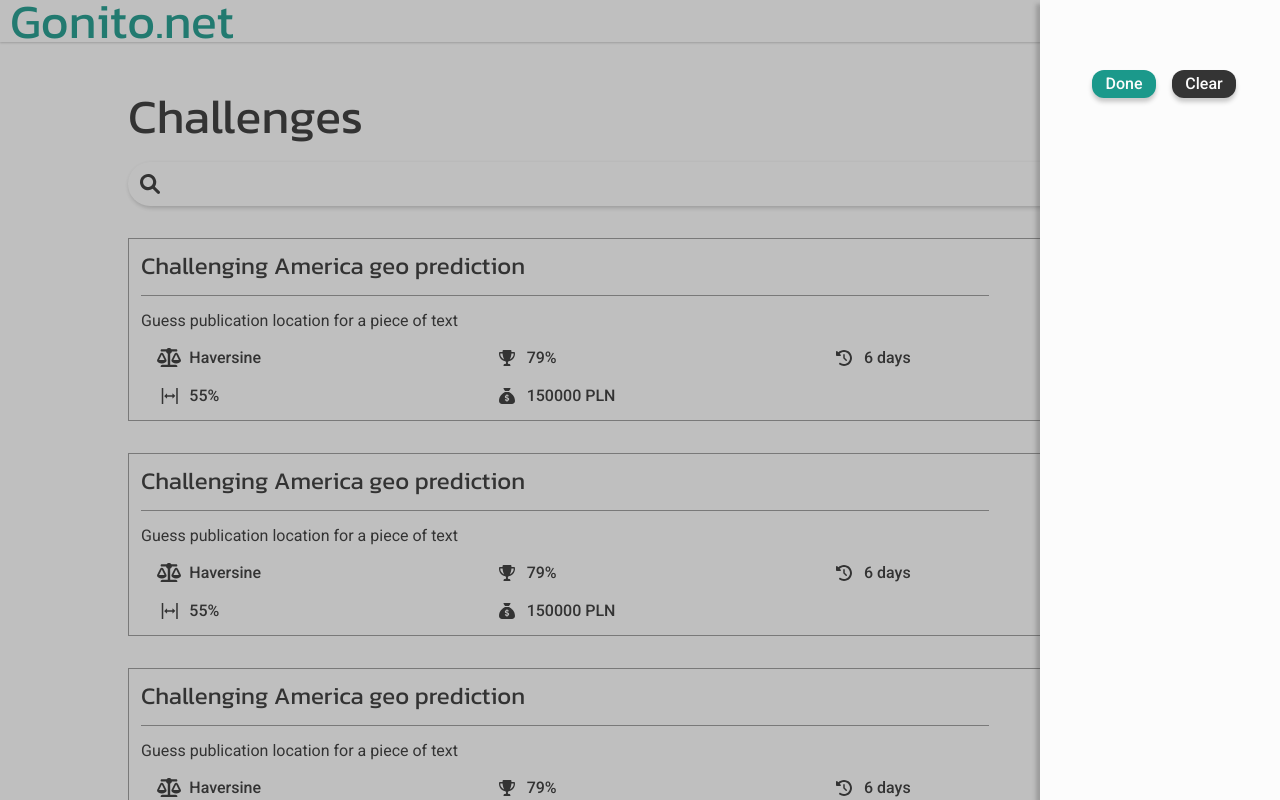
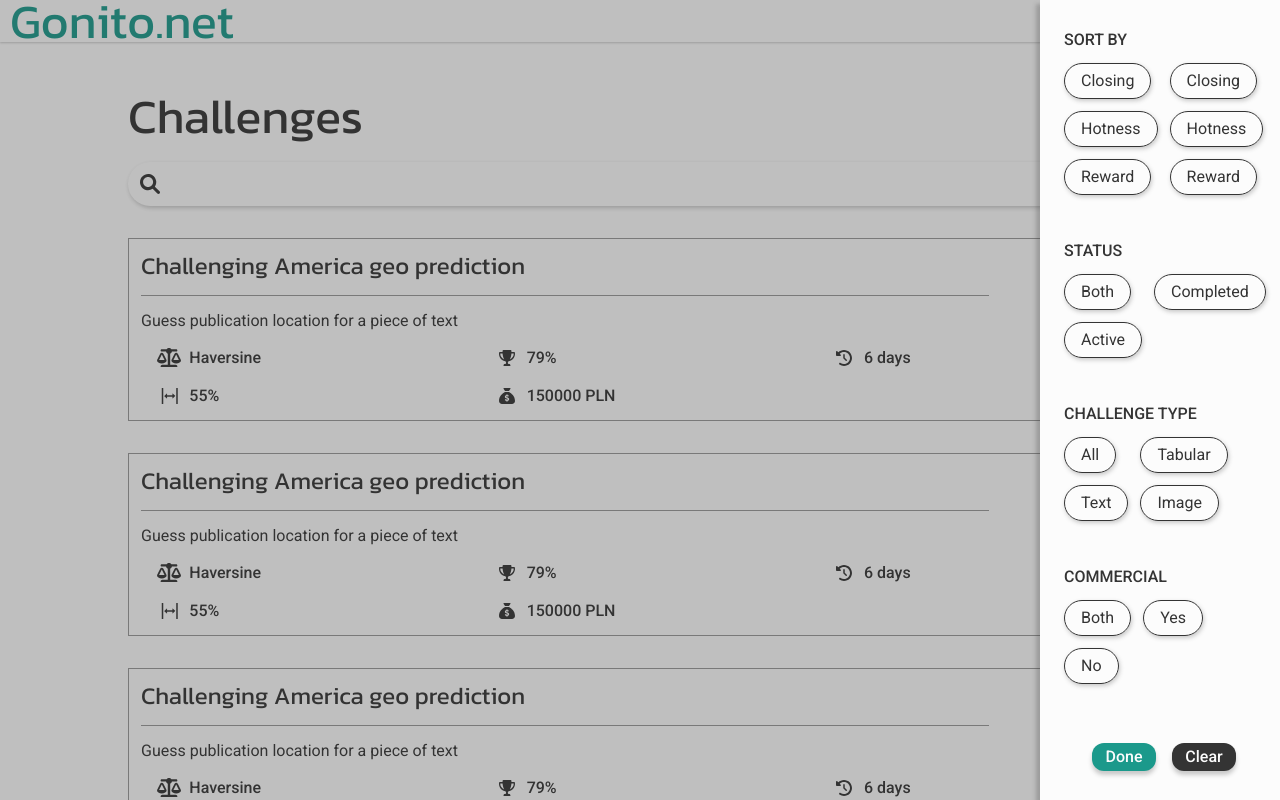
Before and after one commit to amu-cai/amueval-frontend, a React (Create React App) app: page /challenges in a window 1280 px wide. Both pictures are taken after a click on the button 1133 px from the left and 184 px from the top of the page. Shown: the top 800 px of the page. Built offline with nearby package versions, Linux system fonts and the light colour scheme.

Commit message:
Filter implementation

```diff
--- a/src/components/elements/Button.js
+++ b/src/components/elements/Button.js
@@ -13,6 +13,11 @@ const ButtonStyle = styled(Medium)`
   color: ${({theme, color}) => color ? color : theme.colors.white};
   box-shadow: ${({theme}) => theme.buttonShadow};
   cursor: pointer;
+  transition: transform 0.3s ease-in-out;
+
+  &:hover {
+    transform: scale(1.15);
+  }
 `;
 
 const Button = (props) => {
--- /dev/null
+++ b/src/components/elements/Filter.js
@@ -0,0 +1,27 @@
+import React from "react";
+import styled from "styled-components";
+import {Body} from "../../utils/fonts";
+
+const FilterStyle = styled(Body)`
+  display: flex;
+  justify-content: center;
+  align-items: center;
+  width: fit-content;
+  height: 36px;
+  padding: 8px 16px;
+  border-radius: 32px;
+  border: 1px solid ${({theme}) => theme.colors.dark};
+  box-shadow: ${({theme}) => theme.shadow};
+  gap: 8px;
+  cursor: pointer;
+`;
+
+const Filter = (props) => {
+    return (
+        <FilterStyle as='button'>
+            {props.children}
+        </FilterStyle>
+    );
+}
+
+export default Filter;
--- a/src/components/elements/Filters.js
+++ /dev/null
@@ -1,44 +0,0 @@
-import React from "react";
-import {FlexColumn, FlexRow, TransBack} from "../../utils/containers";
-import Button from "./Button";
-import theme from "../../utils/theme";
-import styled from "styled-components";
-
-const FiltersStyle = styled(FlexColumn)`
-  position: fixed;
-  top: 0;
-  right: 0;
-  overflow-y: scroll;
-  width: 240px;
-  min-height: 626px;
-  height: 100vh;
-  justify-content: space-between;
-  padding: 56px 16px 14px 24px;
-  box-shadow: ${({theme}) => theme.filtersShadow};
-  background-color: ${({theme}) => theme.colors.white};
-  transition: transform 0.5s ease-in-out;
-  z-index: 3;
-`;
-
-
-const Filters = (props) => {
-    return (
-        <>
-            <TransBack backgroundColor={theme.colors.dark03} translateX={props.translateX}
-                       opacity={props.opacity} onClick={props.toggleFiltersMenu}/>
-            <FiltersStyle translateX={props.translateX} gap='16px'>
-                <FlexRow gap='16px' margin='14px 0 0 0'>
-                    <Button as='button' width='64px' height='28px'>
-                        Done
-                    </Button>
-                    <Button as='button' width='64px' height='28px'
-                            backgroundColor={theme.colors.dark}>
-                        Clear
-                    </Button>
-                </FlexRow>
-            </FiltersStyle>
-        </>
-    );
-}
-
-export default Filters;
--- /dev/null
+++ b/src/components/elements/FiltersMenu.js
@@ -0,0 +1,123 @@
+import React from "react";
+import {FlexColumn, FlexRow, Grid, TransBack} from "../../utils/containers";
+import Button from "./Button";
+import theme from "../../utils/theme";
+import styled from "styled-components";
+import {Medium} from "../../utils/fonts";
+import Filter from "./Filter";
+
+const FiltersMenuStyle = styled(FlexColumn)`
+  position: fixed;
+  top: 0;
+  right: 0;
+  overflow-y: scroll;
+  width: 240px;
+  height: 100vh;
+  justify-content: space-around;
+  @media (max-height: 626px) {
+    justify-content: flex-start;
+  }
+  padding: 14px 16px 14px 24px;
+  box-shadow: ${({theme}) => theme.filtersShadow};
+  background-color: ${({theme}) => theme.colors.white};
+  transition: transform 0.5s ease-in-out;
+  z-index: 3;
+`;
+
+const FiltersMenu = (props) => {
+    return (
+        <>
+            <TransBack backgroundColor={theme.colors.dark03} translateX={props.translateX}
+                       opacity={props.opacity} onClick={props.toggleFiltersMenu}/>
+            <FiltersMenuStyle translateX={props.translateX} gap='16px'>
+                <FlexColumn width='200px' alignmentX='flex-start' gap='12px'>
+                    <Medium as='p' textTransform='uppercase'>
+                        Sort by
+                    </Medium>
+                    <Grid gridTemplateColumns='auto auto' gridGap='12px'>
+                        <Filter>
+                            Closing
+                        </Filter>
+                        <Filter>
+                            Closing
+                        </Filter>
+                        <Filter>
+                            Hotness
+                        </Filter>
+                        <Filter>
+                            Hotness
+                        </Filter>
+                        <Filter>
+                            Reward
+                        </Filter>
+                        <Filter>
+                            Reward
+                        </Filter>
+                    </Grid>
+                </FlexColumn>
+                <FlexColumn width='200px' alignmentX='flex-start' gap='12px'>
+                    <Medium as='p' textTransform='uppercase'>
+                        Status
+                    </Medium>
+                    <Grid gridTemplateColumns='auto auto' gridGap='12px'>
+                        <Filter>
+                            Both
+                        </Filter>
+                        <Filter>
+                            Completed
+                        </Filter>
+                        <Filter>
+                            Active
+                        </Filter>
+                    </Grid>
+                </FlexColumn>
+                <FlexColumn width='200px' alignmentX='flex-start' gap='12px'>
+                    <Medium as='p' textTransform='uppercase'>
+                        Challenge type
+                    </Medium>
+                    <Grid gridTemplateColumns='auto auto' gridGap='12px'>
+                        <Filter>
+                            All
+                        </Filter>
+                        <Filter>
+                            Tabular
+                        </Filter>
+                        <Filter>
+                            Text
+                        </Filter>
+                        <Filter>
+                            Image
+                        </Filter>
+                    </Grid>
+                </FlexColumn>
+                <FlexColumn width='200px' alignmentX='flex-start' gap='12px'>
+                    <Medium as='p' textTransform='uppercase'>
+                        Commercial
+                    </Medium>
+                    <Grid gridTemplateColumns='auto auto' gridGap='12px'>
+                        <Filter>
+                            Both
+                        </Filter>
+                        <Filter>
+                            Yes
+                        </Filter>
+                        <Filter>
+                            No
+                        </Filter>
+                    </Grid>
+                </FlexColumn>
+                <FlexRow gap='16px' margin='14px 0 0 0'>
+                    <Button as='button' width='64px' height='28px'>
+                        Done
+                    </Button>
+                    <Button as='button' width='64px' height='28px'
+                            backgroundColor={theme.colors.dark}>
+                        Clear
+                    </Button>
+                </FlexRow>
+            </FiltersMenuStyle>
+        </>
+    );
+}
+
+export default FiltersMenu;
--- a/src/pages/Challenges.js
+++ b/src/pages/Challenges.js
@@ -6,7 +6,7 @@ import MiniChallenge from "../components/elements/MiniChallenge";
 import Pager from "../components/elements/Pager";
 import challengesResp from "../prototypeData/challenges";
 import {ELEMENTS_PER_PAGE} from "../utils/globals";
-import Filters from "../components/elements/Filters";
+import FiltersMenu from "../components/elements/FiltersMenu";
 
 const Challenges = () => {
     const [pageNr, setPageNr] = React.useState(1);
@@ -69,8 +69,8 @@ const Challenges = () => {
 
     return (
         <>
-            <Filters translateX={filtersMenu ? '0' : '100vw'} opacity={filtersMenu ? '1' : '0'}
-                     toggleFiltersMenu={toggleFiltersMenu}/>
+            <FiltersMenu translateX={filtersMenu ? '0' : '100vw'} opacity={filtersMenu ? '1' : '0'}
+                         toggleFiltersMenu={toggleFiltersMenu}/>
             <FlexColumn as='main' alignmentY='flex-start' width='100%'
                         minHeight='100vh' padding='90px 0 32px 0'>
                 <FlexColumn alignmentX='flex-start' width='80%'>
--- a/src/utils/containers.js
+++ b/src/utils/containers.js
@@ -17,9 +17,10 @@ const Container = styled.div`
   border: ${({border}) => border ? border : 'none'};
   cursor: ${({cursor}) => cursor ? cursor : 'auto'};
   display: ${({display}) => display ? display : 'block'};
-  opacity: ${({opacity}) => opacity ? opacity : '1'};
   outline: ${({outline}) => outline ? outline : 'none'};
   text-decoration: ${({textDecoration}) => textDecoration ? textDecoration : 'none'};
+  text-transform: ${({textTransform}) => textTransform ? textTransform : 'none'};
+  opacity: ${({opacity}) => opacity ? opacity : '1'};
   transform: translate(${({translateX}) => translateX ? translateX : 0}, ${({translateY}) => translateY ? translateY : 0});
 `;
 
--- a/src/utils/theme.js
+++ b/src/utils/theme.js
@@ -9,7 +9,6 @@ const theme = {
     navShadow: '0 1px 2px rgba(52, 52, 52, 0.25)',
     buttonShadow: '0 4px 4px rgba(52, 52, 52, 0.25)',
     filtersShadow: '-4px 4px 4px rgba(52, 52, 52, 0.25)'
-
 };
 
 export default theme;
```
Also changed, not shown: src/assets/arrow.svg (added).
